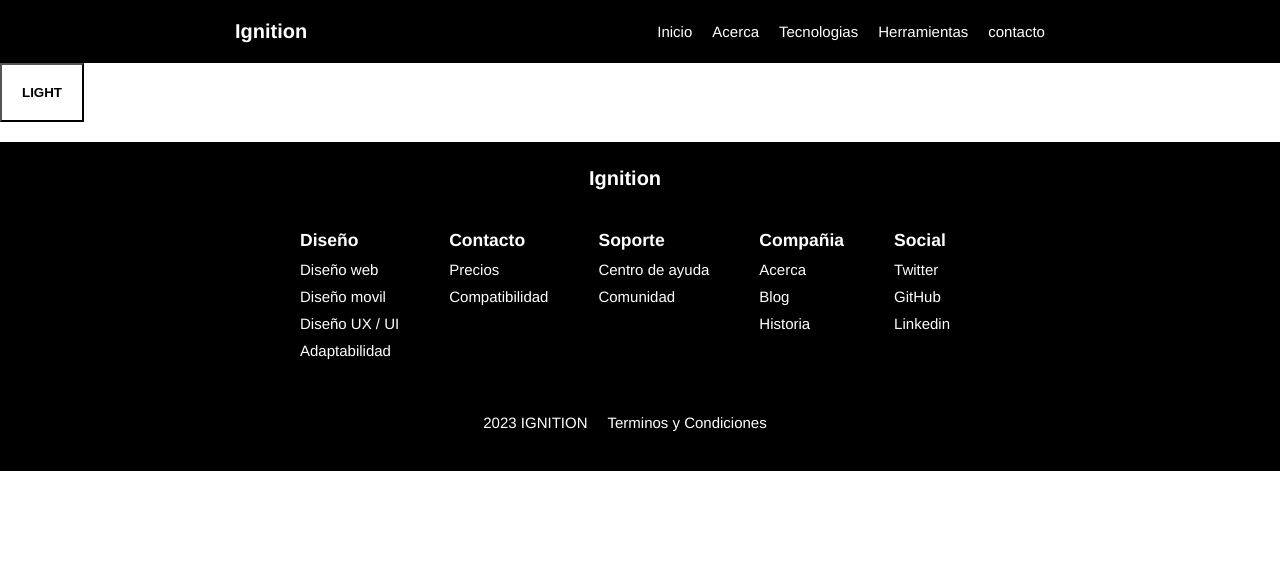
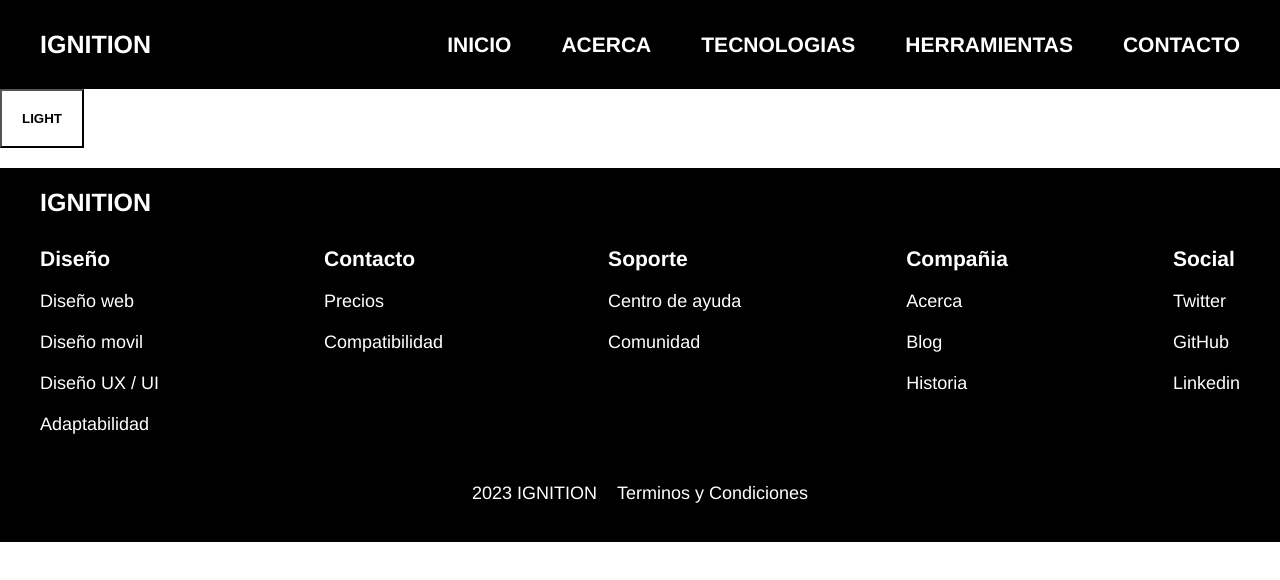
Before and after one commit to Pinto2291/landing-page-js-ignacio, a plain HTML site: page index.html in a window 1280 px wide. Drawn offline with Linux system fonts and the light colour scheme.

Commit message:
css arreglado y navegacion y footer centrados

```diff
--- a/css/footer.css
+++ b/css/footer.css
@@ -2,21 +2,21 @@
     height: auto;
     background-color: var(--bg-dark);
     color: var(--font-white);
-    padding: 2.5rem;
+    padding: 2rem 0;
     margin-top: 2rem;
+    display: flex;
+    justify-content: center;
 }
 
 .footer-principal {
-    display: grid;
-    grid-template-rows: 25%, 50%, 25%;
-    gap: 3rem;
-    align-items: center;
-    justify-items: center;
+    display: flex;
+    flex-direction: column;
+    gap: 2rem;
 }
 
 .footer-opciones {
     display: flex;
-    justify-content: center;
+    justify-content: space-between;
     gap: 5rem;
     padding: 1rem 0;
     width: 100%;
@@ -25,12 +25,13 @@
 .footer-navegacion {
     display: flex;
     flex-direction: column;
-    gap: 1rem;
-    font-size: 1.5rem;
+    gap: 2rem;
+    font-size: 1.8rem;
 }
 
 .footer-final {
     display: flex;
     gap: 2rem;
-    font-size: 1.5rem;
+    font-size: 1.8rem;
+    justify-content: center;
 }
--- a/css/style.css
+++ b/css/style.css
@@ -69,10 +69,8 @@ li {
 }
 
 .title-h2 {
-  font-size: 2rem;
+  font-size: 2.5rem;
 }
-
-
 
 /* Navegacion */
 
@@ -85,13 +83,19 @@ li {
 .navegacion-flex {
   display: flex;
   color: var(--font-white);
-  justify-content: space-around;
-  padding: 2rem;
+  justify-content: space-between;
+  padding: 3rem 0;
   align-items: center;
 }
 
 .navegacion-titulos {
   display: flex;
-  gap: 2rem;
-  font-size: 1.5rem;
+  gap: 5rem;
+  font-size: 2.1rem;
+  text-transform: uppercase;
+  font-weight: bold;
 }
+
+.navegacion-titulos > li {
+  cursor: pointer;
+}
--- a/index.html
+++ b/index.html
@@ -14,7 +14,7 @@
 
       <div class="contenedor navegacion-flex">
 
-        <h2 class="title-h2">Ignition</h2>
+        <h2 class="title-h2 uppercase">Ignition</h2>
 
         <ul class="navegacion-titulos">
           <li>Inicio</li>
@@ -36,7 +36,7 @@
 
     <div class="contenedor footer-principal">
 
-      <h2 class="title-h2">Ignition</h2>
+      <h2 class="title-h2 uppercase">Ignition</h2>
 
       <div class="footer-opciones">
 
```
